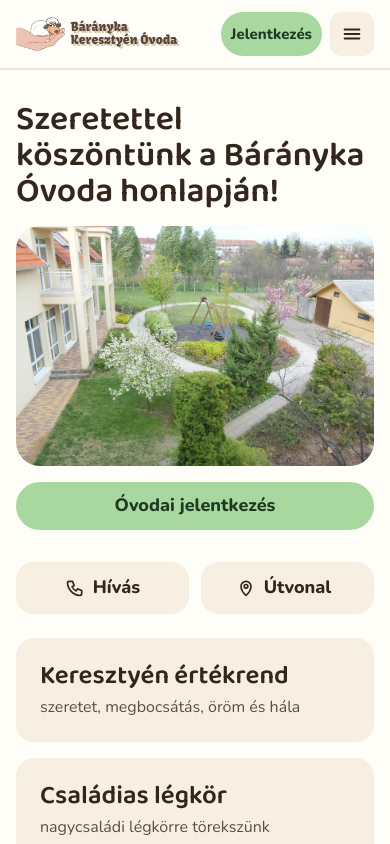
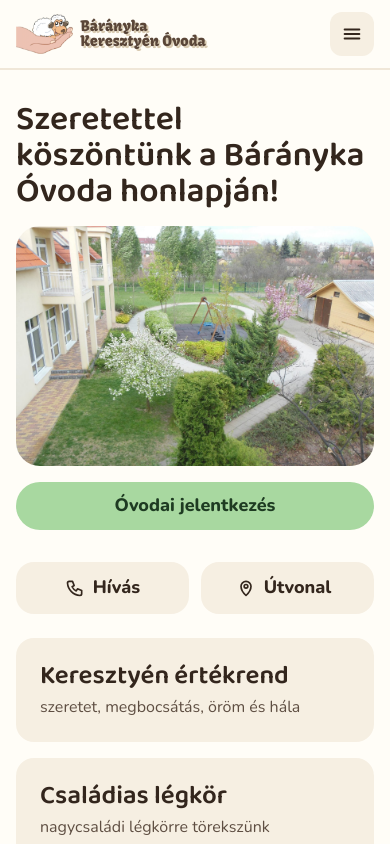
Before and after one commit to hszmark/baranykaovi, a plain HTML site: page honlap/index.html in a window 390 px wide. Shown: the top 844 px of the page. Drawn offline with Linux system fonts and the light colour scheme.

Commit message:
Remove Jelentkezés button from the header
The home page and footer already link to the application section. The
shorter header fits on one row from 67rem, so the menu toggle breakpoint
moves down accordingly.

```diff
--- a/honlap/css/main.css
+++ b/honlap/css/main.css
@@ -292,7 +292,7 @@ button {
   display: block;
 }
 
-@media (max-width: 77.99rem) {
+@media (max-width: 66.99rem) {
   .site-header__inner {
     gap: var(--space-2);
   }
@@ -330,28 +330,15 @@ button {
     font-size: var(--text-lg);
   }
 
-  .site-header__cta {
-    order: 1;
-  }
-
-  .menu-toggle {
-    order: 2;
-  }
-}
-
-@media (min-width: 78rem) {
+}
+
+@media (min-width: 67rem) {
   .menu-toggle {
     display: none;
   }
 }
 
 @media (max-width: 47.99rem) {
-  .site-header .site-header__cta {
-    min-height: var(--tap-target);
-    padding-inline: var(--space-3);
-    font-size: var(--text-sm);
-  }
-
   .menu-toggle__label {
     position: absolute;
     width: 1px;
@@ -617,16 +604,6 @@ button {
   padding: var(--space-6) var(--space-4);
   border-radius: var(--radius-lg);
   background: var(--color-wool);
-}
-
-@media (max-width: 25rem) {
-  .site-header .logo {
-    --logo-size: 2.125rem;
-  }
-
-  .site-header .site-header__cta {
-    padding-inline: var(--space-2);
-  }
 }
 
 /* Components: cards and boxes */
--- a/honlap/css/tokens.css
+++ b/honlap/css/tokens.css
@@ -6,7 +6,7 @@
   literals in main.css:
     48rem  tablet: side previews in galleries, wider cards
     64rem  desktop: two-column page layout, sticky contents box
-    78rem  full header: all menu items on one row, no menu toggle
+    67rem  full header: all menu items on one row, no menu toggle
 */
 
 :root {
--- a/honlap/index.html
+++ b/honlap/index.html
@@ -36,7 +36,6 @@
           <li><a href="kapcsolat.html">Kapcsolat</a></li>
         </ul>
       </nav>
-      <a class="button button--primary site-header__cta" href="szuloknek.html#jelentkezes">Jelentkezés</a>
     </div>
   </header>
 
```
Also changed, not shown: honlap/dokumentumok.html (+0 -1 lines), honlap/kapcsolat.html (+0 -1 lines), honlap/kuldetesunk.html (+0 -1 lines), honlap/ovodai-elet.html (+0 -1 lines), honlap/ovodarol.html (+0 -1 lines), honlap/szuloknek.html (+0 -1 lines), 1 other file.
